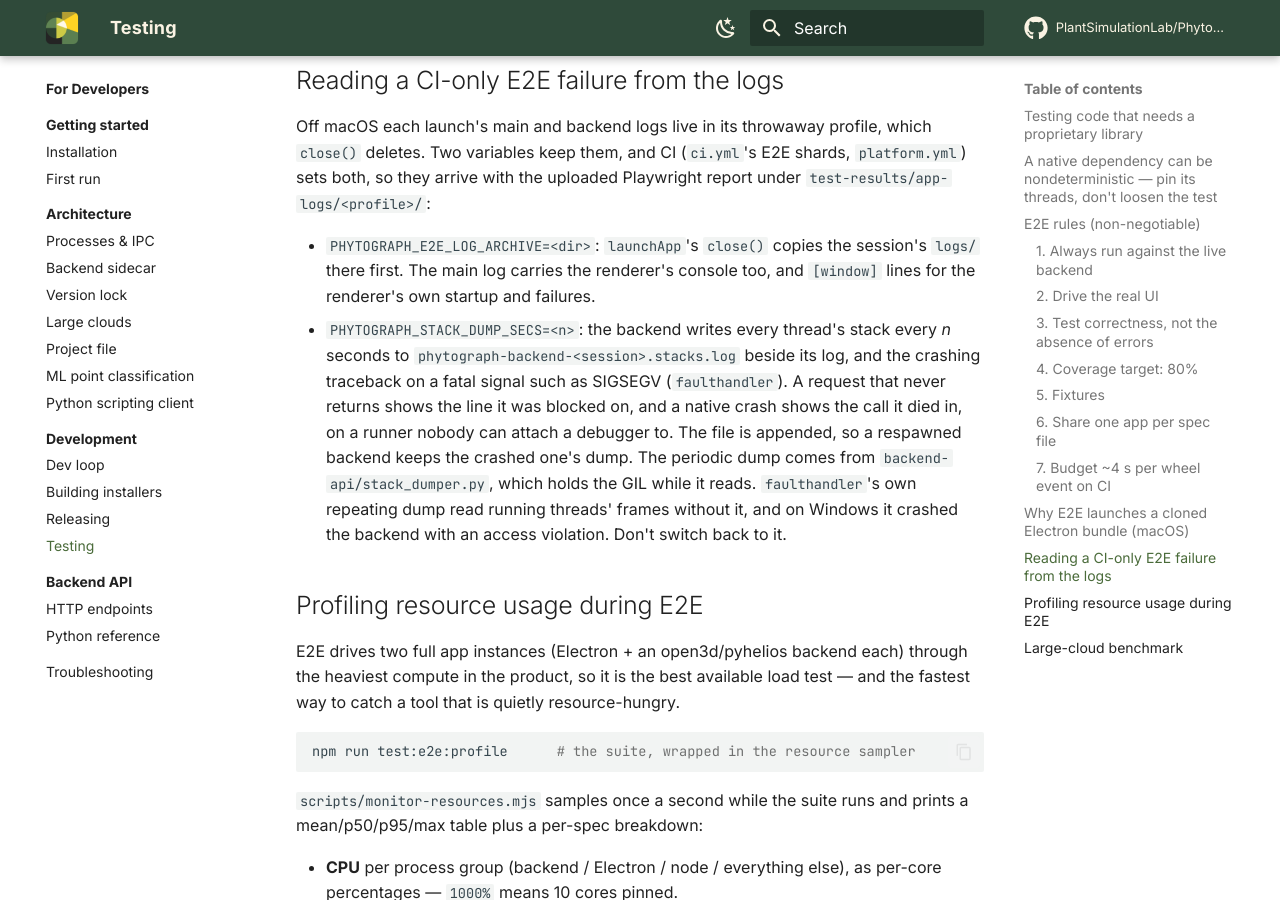
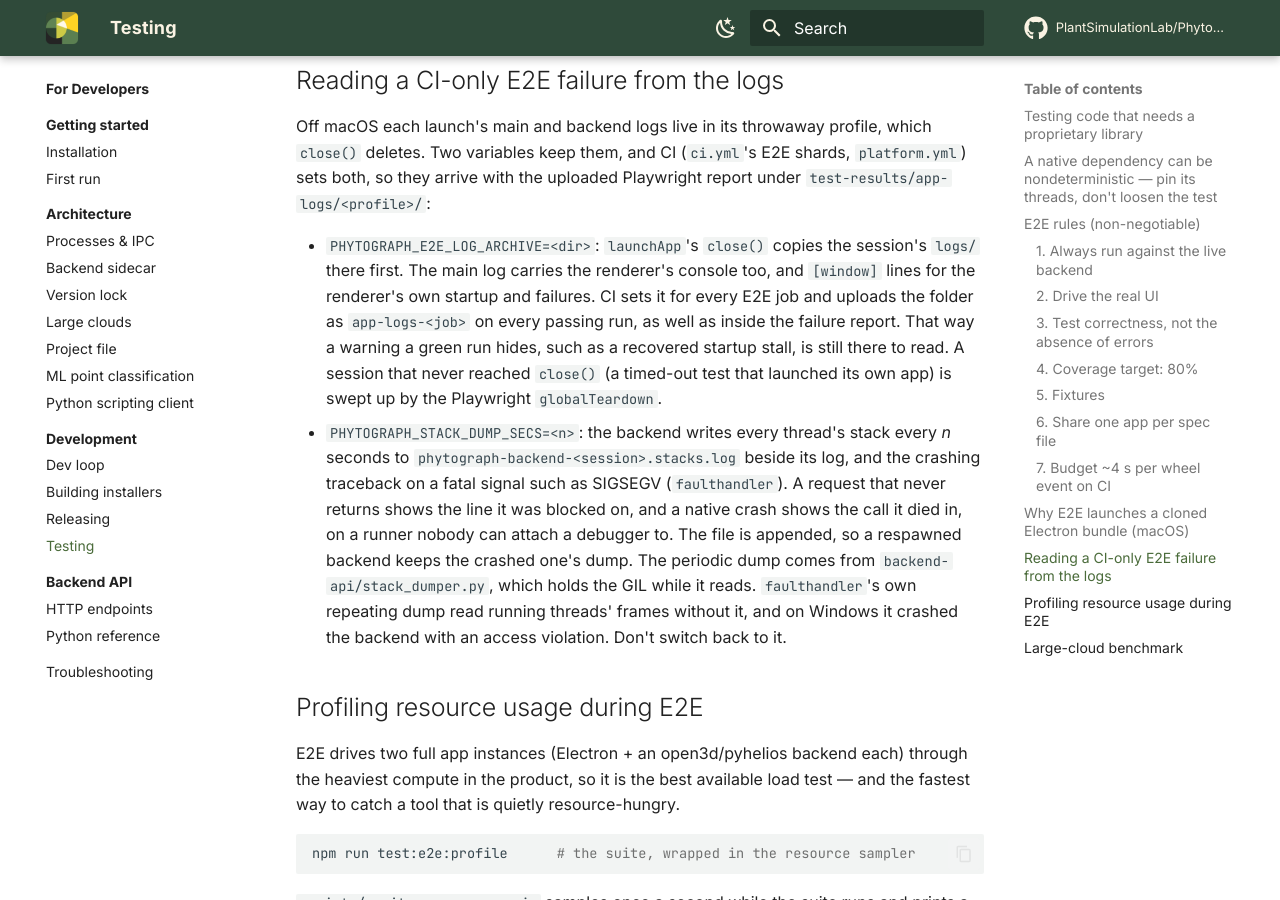
Before and after one commit to PlantSimulationLab/Phytograph, an MkDocs documentation site: the page built from docs/docs/developers/development/testing.md, in a window 1280 px wide and 900 px high, scrolled down 5817 px. Built offline with MkDocs 1.6.1 and Material for MkDocs 9.7.7, drawn with Linux system fonts in a browser that asks for light colours; comment, search, counter and statistics services are not loaded.

Commit message:
ci: upload E2E app session logs on passing runs too
The session logs went up only inside the failure report, so a green run's
warnings were thrown away: four sampled runs for #9 had no logs to read,
and a startup stall that recovered (the watchdog's "[window] renderer page
not loaded after ..." snapshot) could never be seen. Both E2E jobs now
upload test-results/app-logs as app-logs-<job> on success, and the heavy
job archives its sessions as the main shards do.

Co-Authored-By: Claude Opus 5.5 <noreply@anthropic.com>

```diff
--- a/docs/docs/developers/development/testing.md
+++ b/docs/docs/developers/development/testing.md
@@ -243,7 +243,12 @@ Playwright report under `test-results/app-logs/<profile>/`:
 
 - `PHYTOGRAPH_E2E_LOG_ARCHIVE=<dir>`: `launchApp`'s `close()` copies the
   session's `logs/` there first. The main log carries the renderer's console
-  too, and `[window]` lines for the renderer's own startup and failures.
+  too, and `[window]` lines for the renderer's own startup and failures. CI
+  sets it for every E2E job and uploads the folder as `app-logs-<job>` on
+  every passing run, as well as inside the failure report. That way a warning
+  a green run hides, such as a recovered startup stall, is still there to
+  read. A session that never reached `close()` (a timed-out test that
+  launched its own app) is swept up by the Playwright `globalTeardown`.
 - `PHYTOGRAPH_STACK_DUMP_SECS=<n>`: the backend writes every thread's stack
   every *n* seconds to `phytograph-backend-<session>.stacks.log` beside its
   log, and the crashing traceback on a fatal signal such as SIGSEGV
```
Also changed, not shown: 1 other file.
